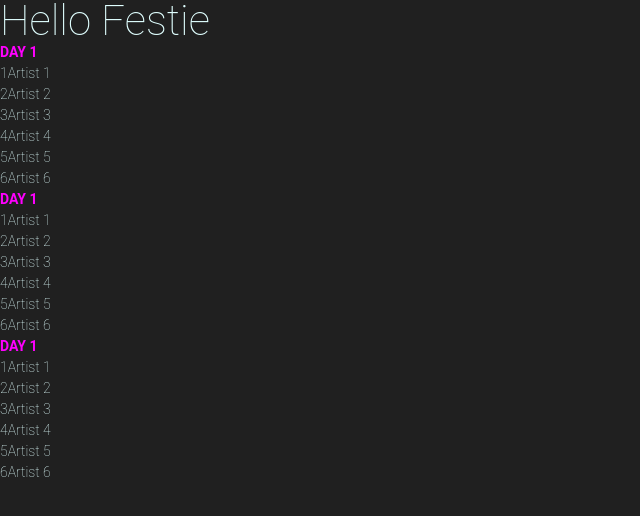
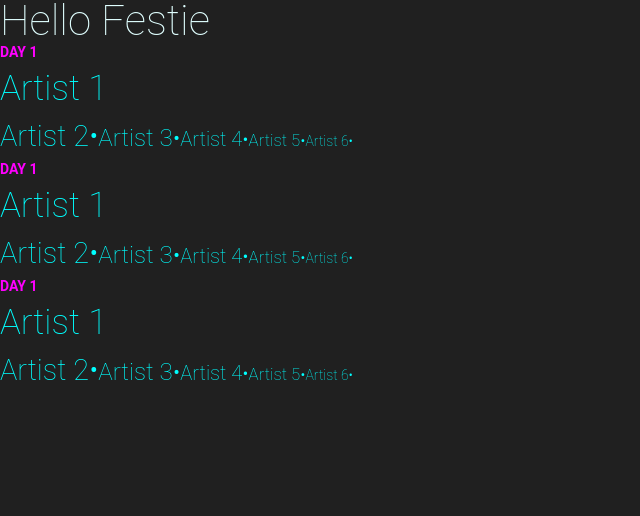
Before and after one commit to sainzvega/festie, a React (Create React App) app: page / in a window 1280 px wide. Shown: the top 516 px of the page, without its empty margins (0-640 px from the left). Built offline with nearby package versions, Linux system fonts and the light colour scheme.

Commit message:
Add rendering for headliner and other artist

```diff
--- a/src/features/lineup/LineupArtist.js
+++ b/src/features/lineup/LineupArtist.js
@@ -1,14 +1,31 @@
 import React from 'react';
+import { map } from 'lodash';
 
-const LineupArtist = (props) => {
-    const { rank, title } = props;
+export const LineupArtist = (props) => {
+    const { artistGroup, artistRank } = props;
+    const className = `text-${artistRank}`;
+    return (
+        <span className={className}>
+            {
+                map(artistGroup, artist => {
+                    const { title } = artist;
+                    return (
+                        <a href="#" title={title}>
+                            <span>{title}</span>
+                            <span class="bullet">•</span>
+                        </a>
+                    );
+                })
+            }
+        </span>
+    );
+};
 
+export const LineupHeadLiner = (props) => {
+    const { title } = props;
     return (
-        <div>
-            <span>{rank}</span>
-            <span>{title}</span>
+        <div className="text-1">
+            <a href="#" title={title}>{title}</a>
         </div>
     )
 };
-
-export default LineupArtist;
--- a/src/features/lineup/LineupList.js
+++ b/src/features/lineup/LineupList.js
@@ -1,15 +1,25 @@
 import React from 'react';
-import LineupArtist from './LineupArtist';
+import { groupBy, map } from 'lodash';
+
+import { LineupArtist, LineupHeadLiner } from './LineupArtist';
+
+const mapArtist = (artists) => {
+    const groupedArtist = groupBy(artists, 'rank');
+    return map(groupedArtist, (artistGroup) => {
+        const firstArtist = artistGroup[0];
+        const { rank } = firstArtist;
+        if (rank === 1)
+            return <LineupHeadLiner {...firstArtist} />
+        else
+            return <LineupArtist artistGroup={artistGroup} artistRank={rank} />
+    });
+};
 
 const LineupList = (props) => {
     const { artists } = props;
     return (
         <section>
-            {
-                artists.map(artist => {
-                    return <LineupArtist {...artist} />
-                })
-            }
+            {mapArtist(artists)}
         </section>
     );
 };
```
